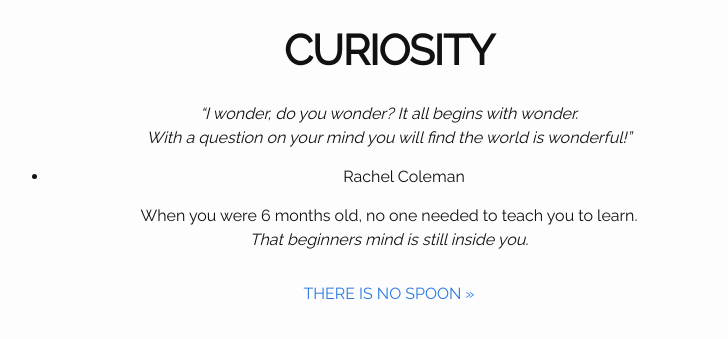
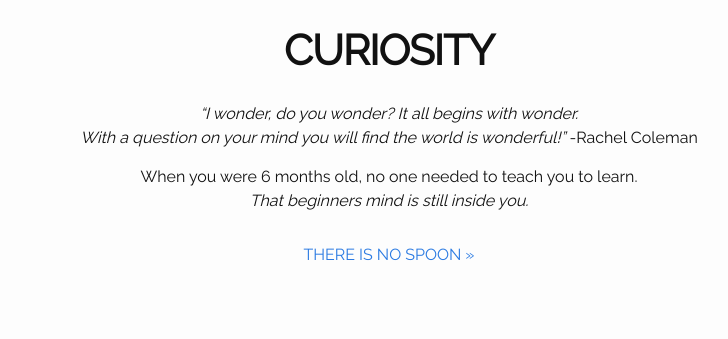
Before and after one commit to jussiholtta/learn247, a Jekyll site: the page built from _posts/0007-01-01-curiosity.markdown, in a window 1280 px wide. Shown: the top 339 px of the page, without its empty margins (251-979 px from the left). Built offline with Jekyll 4.4.1, drawn with Linux system fonts in a browser that asks for light colours.

Commit message:
fixed link urls

```diff
--- a/_layouts/post.html
+++ b/_layouts/post.html
@@ -14,11 +14,11 @@ layout: default
 
 <div class="page-flow">
 <!--  {% if page.previous.url %}
-    <a class="prev" href="{{page.previous.url}}">&laquo; {{page.previous.title}}</a>
+    <a class="prev" href="{{ page.previous.url | relative_url }}">&laquo; {{page.previous.title}}</a>
   {% endif %}
 -->
   {% if page.next.url %}
-    <a class="next" href="{{page.next.url}}">{{page.next.title}} &raquo;</a>
+    <a class="next" href="{{ page.next.url | relative_url }}">{{page.next.title}} &raquo;</a>
   {% endif %}
 </div>
 
--- a/_posts/0003-01-01-time-choice.markdown
+++ b/_posts/0003-01-01-time-choice.markdown
@@ -7,3 +7,5 @@ order: "3"
 
 
 **How much time do you want to invest today?**
+
+(no actual choice here yet, just starts the full program)
--- a/_posts/0007-01-01-curiosity.markdown
+++ b/_posts/0007-01-01-curiosity.markdown
@@ -7,7 +7,7 @@ order: "7a"
 
 *“I wonder, do you wonder? It all begins with wonder.*
 *With a question on your mind you will find the world is wonderful!”*
-- Rachel Coleman
+-Rachel Coleman
 
 When you were 6 months old, no one needed to teach you to learn.
 *That beginners mind is still inside you.*
--- a/package.json
+++ b/package.json
@@ -8,7 +8,7 @@
   },
   "scripts": {
     "test": "echo \"No test specified\" && exit 1",
-    "dev-screens": "screen -S http -p 0 -X quit;screen -S gulp -p 0 -X quit; screen -dmS http bundle exec jekyll serve --host 0.0.0.0 .;screen -dmS gulp gulp sync watch"
+    "dev-screens": "screen -S http -p 0 -X quit;screen -S gulp -p 0 -X quit; screen -dmS http bundle exec jekyll serve --incremental --livereload --host 0.0.0.0 .;screen -dmS gulp gulp sync watch"
   },
   "repository": {
     "type": "git",
```
Also changed, not shown: _layouts/exercise.html (+4 -3 lines).
